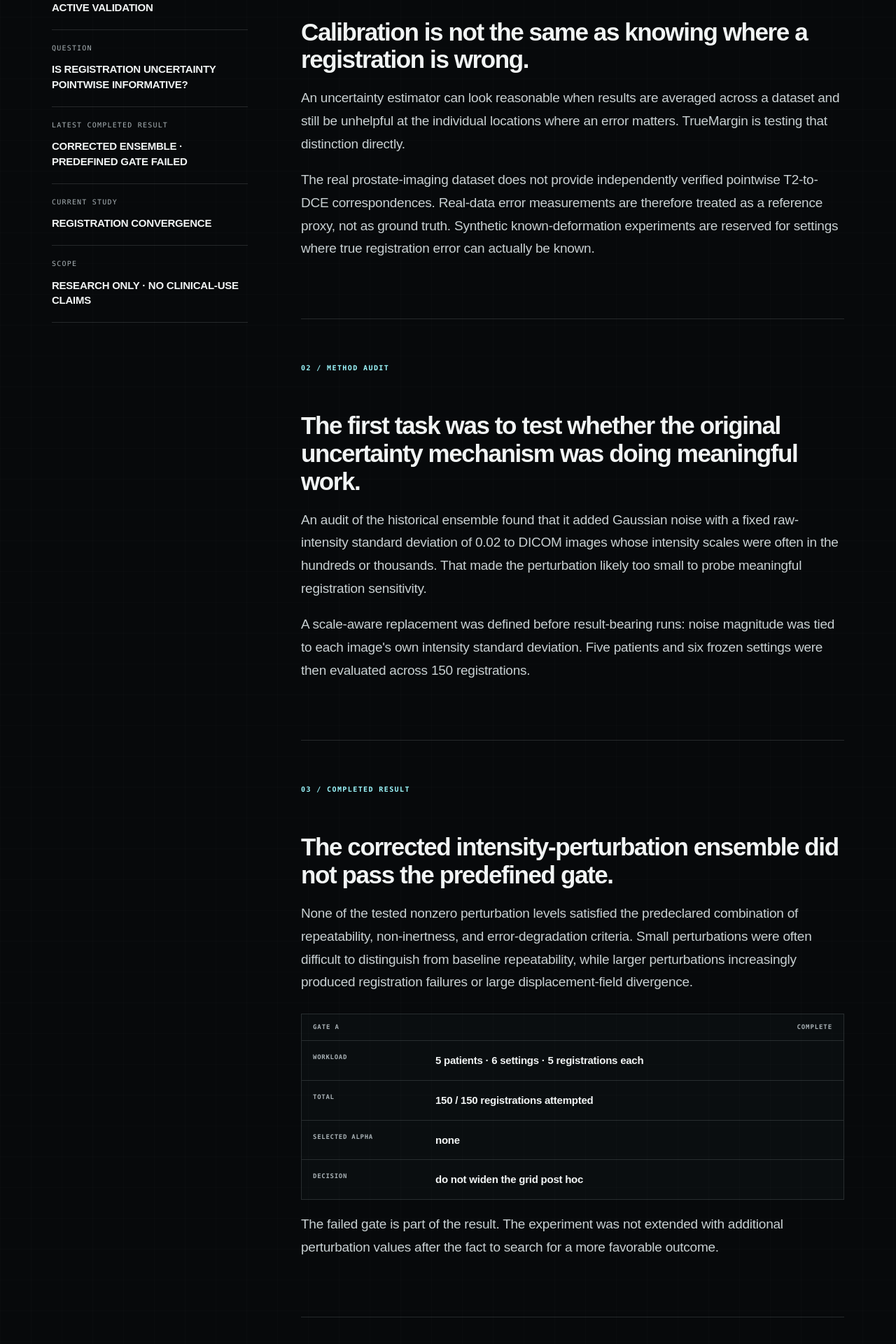
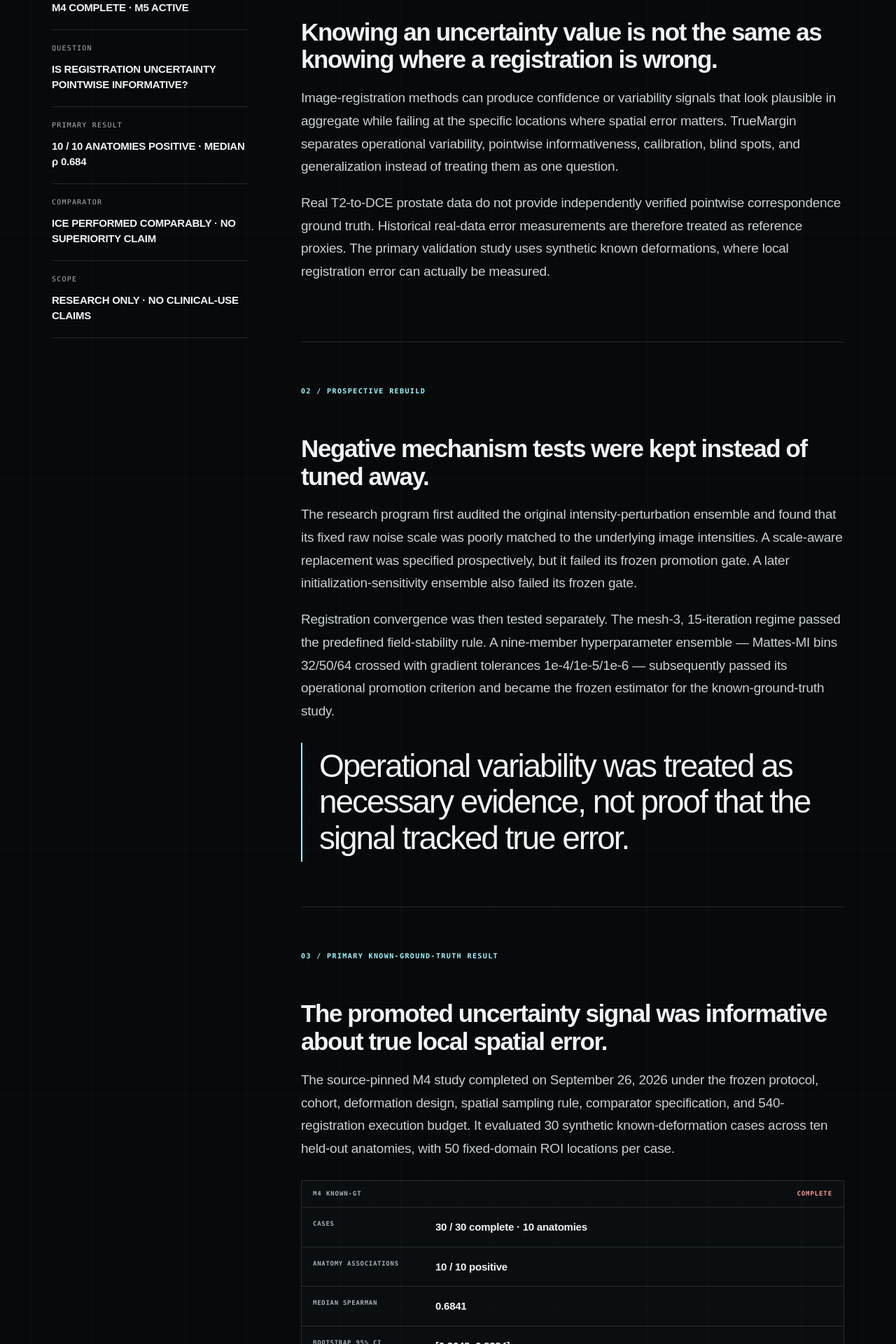
Before and after one commit to Kushrishi/kushrishi.com, a Next.js app: page /research/truemargin in a window 1280 px wide. Shown: the part 680-2600 px from the top of the page at 70% size. Built offline with nearby package versions, Linux system fonts and the light colour scheme.

Commit message:
Bring TrueMargin research page to M5 state

```diff
--- a/app/research/truemargin/page.tsx
+++ b/app/research/truemargin/page.tsx
@@ -2,7 +2,7 @@ import type { Metadata } from "next";
 import Link from "next/link";
 
 const researchDescription =
-  "Private medical-imaging research on whether registration uncertainty is actually informative about spatial registration error.";
+  "Medical-image-computing research on whether local registration uncertainty is informative about true local spatial error.";
 
 export const metadata: Metadata = {
   title: "TrueMargin | Kush Rishi",
@@ -28,215 +28,157 @@ export default function TrueMarginPage() {
   return (
     <main className="research-page">
       <header className="site-header compact-header">
-        <Link className="wordmark" href="/" prefetch={false}>
-          KR
-        </Link>
-
-        <Link className="back-link" href="/" prefetch={false}>
-          ← Index
-        </Link>
+        <Link className="wordmark" href="/" prefetch={false}>KR</Link>
+        <Link className="back-link" href="/" prefetch={false}>← Index</Link>
       </header>
 
       <section className="research-hero-page">
-        <div className="section-label">PROJECT 002 / PRIVATE RESEARCH / ACTIVE VALIDATION</div>
-
+        <div className="section-label">PROJECT 002 / PUBLIC RESEARCH / M5 ACTIVE</div>
         <h1>
           TRUE
           <br />
           <em>MARGIN.</em>
         </h1>
-
         <p className="hero-deck">
-          Medical-imaging research on a narrow question: when an image-registration method reports
-          uncertainty, does that uncertainty actually identify where the registration is wrong?
+          Medical-image-computing research asking whether local uncertainty from deformable image
+          registration actually contains useful information about true local spatial error.
         </p>
       </section>
 
       <section className="research-body">
         <aside className="research-sidebar">
-          <div>
-            <span>STATUS</span>
-            <strong>ACTIVE VALIDATION</strong>
-          </div>
-
-          <div>
-            <span>QUESTION</span>
-            <strong>IS REGISTRATION UNCERTAINTY POINTWISE INFORMATIVE?</strong>
-          </div>
-
-          <div>
-            <span>LATEST COMPLETED RESULT</span>
-            <strong>CORRECTED ENSEMBLE · PREDEFINED GATE FAILED</strong>
-          </div>
-
-          <div>
-            <span>CURRENT STUDY</span>
-            <strong>REGISTRATION CONVERGENCE</strong>
-          </div>
-
-          <div>
-            <span>SCOPE</span>
-            <strong>RESEARCH ONLY · NO CLINICAL-USE CLAIMS</strong>
-          </div>
+          <div><span>STATUS</span><strong>M4 COMPLETE · M5 ACTIVE</strong></div>
+          <div><span>QUESTION</span><strong>IS REGISTRATION UNCERTAINTY POINTWISE INFORMATIVE?</strong></div>
+          <div><span>PRIMARY RESULT</span><strong>10 / 10 ANATOMIES POSITIVE · MEDIAN ρ 0.684</strong></div>
+          <div><span>COMPARATOR</span><strong>ICE PERFORMED COMPARABLY · NO SUPERIORITY CLAIM</strong></div>
+          <div><span>SCOPE</span><strong>RESEARCH ONLY · NO CLINICAL-USE CLAIMS</strong></div>
         </aside>
 
         <div className="research-copy">
           <section className="research-block" id="problem">
             <div className="research-block-index">01 / PROBLEM</div>
-
-            <h2>Calibration is not the same as knowing where a registration is wrong.</h2>
-
+            <h2>Knowing an uncertainty value is not the same as knowing where a registration is wrong.</h2>
             <p>
-              An uncertainty estimator can look reasonable when results are averaged across a
-              dataset and still be unhelpful at the individual locations where an error matters.
-              TrueMargin is testing that distinction directly.
+              Image-registration methods can produce confidence or variability signals that look
+              plausible in aggregate while failing at the specific locations where spatial error
+              matters. TrueMargin separates operational variability, pointwise informativeness,
+              calibration, blind spots, and generalization instead of treating them as one question.
             </p>
-
             <p>
-              The real prostate-imaging dataset does not provide independently verified pointwise
-              T2-to-DCE correspondences. Real-data error measurements are therefore treated as a
-              reference proxy, not as ground truth. Synthetic known-deformation experiments are
-              reserved for settings where true registration error can actually be known.
+              Real T2-to-DCE prostate data do not provide independently verified pointwise
+              correspondence ground truth. Historical real-data error measurements are therefore
+              treated as reference proxies. The primary validation study uses synthetic known
+              deformations, where local registration error can actually be measured.
             </p>
           </section>
 
-          <section className="research-block" id="audit">
-            <div className="research-block-index">02 / METHOD AUDIT</div>
+          <section className="research-block" id="rebuild">
+            <div className="research-block-index">02 / PROSPECTIVE REBUILD</div>
+            <h2>Negative mechanism tests were kept instead of tuned away.</h2>
+            <p>
+              The research program first audited the original intensity-perturbation ensemble and
+              found that its fixed raw noise scale was poorly matched to the underlying image
+              intensities. A scale-aware replacement was specified prospectively, but it failed its
+              frozen promotion gate. A later initialization-sensitivity ensemble also failed its
+              frozen gate.
+            </p>
+            <p>
+              Registration convergence was then tested separately. The mesh-3, 15-iteration regime
+              passed the predefined field-stability rule. A nine-member hyperparameter ensemble —
+              Mattes-MI bins 32/50/64 crossed with gradient tolerances 1e-4/1e-5/1e-6 — subsequently
+              passed its operational promotion criterion and became the frozen estimator for the
+              known-ground-truth study.
+            </p>
+            <blockquote>
+              Operational variability was treated as necessary evidence, not proof that the signal tracked true error.
+            </blockquote>
+          </section>
 
-            <h2>The first task was to test whether the original uncertainty mechanism was doing meaningful work.</h2>
-
+          <section className="research-block" id="known-gt">
+            <div className="research-block-index">03 / PRIMARY KNOWN-GROUND-TRUTH RESULT</div>
+            <h2>The promoted uncertainty signal was informative about true local spatial error.</h2>
             <p>
-              An audit of the historical ensemble found that it added Gaussian noise with a fixed
-              raw-intensity standard deviation of 0.02 to DICOM images whose intensity scales were
-              often in the hundreds or thousands. That made the perturbation likely too small to
-              probe meaningful registration sensitivity.
+              The source-pinned M4 study completed on September 26, 2026 under the frozen protocol,
+              cohort, deformation design, spatial sampling rule, comparator specification, and
+              540-registration execution budget. It evaluated 30 synthetic known-deformation cases
+              across ten held-out anatomies, with 50 fixed-domain ROI locations per case.
             </p>
-
+            <div className="experiment-panel">
+              <div className="experiment-head"><span>M4 KNOWN-GT</span><strong>COMPLETE</strong></div>
+              <div className="experiment-row"><span>CASES</span><b>30 / 30 complete · 10 anatomies</b></div>
+              <div className="experiment-row"><span>ANATOMY ASSOCIATIONS</span><b>10 / 10 positive</b></div>
+              <div className="experiment-row"><span>MEDIAN SPEARMAN</span><b>0.6841</b></div>
+              <div className="experiment-row"><span>BOOTSTRAP 95% CI</span><b>[0.3048, 0.8284]</b></div>
+              <div className="experiment-row"><span>ONE-SIDED SIGN TEST</span><b>p = 0.0009766</b></div>
+            </div>
             <p>
-              A scale-aware replacement was defined before result-bearing runs: noise magnitude was
-              tied to each image&apos;s own intensity standard deviation. Five patients and six frozen
-              settings were then evaluated across 150 registrations.
+              The bounded conclusion is that, in this frozen synthetic known-deformation study,
+              larger hyperparameter-ensemble spread tended to rank locations with larger true local
+              registration error. The result does not establish numerical calibration, clinical
+              validity, or external-dataset generalization.
             </p>
           </section>
 
-          <section className="research-block" id="gate-a">
-            <div className="research-block-index">03 / COMPLETED RESULT</div>
+          <section className="research-block" id="comparators">
+            <div className="research-block-index">04 / COMPARATOR BOUNDARY</div>
+            <h2>The strongest comparator prevents a universal method-superiority claim.</h2>
+            <p>
+              The prospectively frozen comparator suite included inverse-consistency error (ICE),
+              same-modality post-registration residual, and Jacobian deviation. Median anatomy-level
+              Spearman association was 0.7203 for ICE, 0.2851 for residual, and 0.1689 for Jacobian
+              deviation, versus 0.6841 for the target sigma.
+            </p>
+            <p>
+              Paired anatomy-level bootstrap intervals support stronger rank informativeness for the
+              target sigma than the residual and Jacobian-deviation comparators in this study. The
+              target-minus-ICE interval crosses zero, so the evidence does <strong>not</strong>
+              establish superiority over inverse-consistency error.
+            </p>
+            <blockquote>
+              The useful result is comparative evidence about local quality signals — not a manufactured single winner.
+            </blockquote>
+          </section>
 
-            <h2>The corrected intensity-perturbation ensemble did not pass the predefined gate.</h2>
-
+          <section className="research-block" id="current">
+            <div className="research-block-index">05 / CURRENT MILESTONE</div>
+            <h2>M5 asks where the signal fails, not whether the headline correlation can be made larger.</h2>
             <p>
-              None of the tested nonzero perturbation levels satisfied the predeclared combination
-              of repeatability, non-inertness, and error-degradation criteria. Small perturbations
-              were often difficult to distinguish from baseline repeatability, while larger
-              perturbations increasingly produced registration failures or large displacement-field
-              divergence.
+              The current work is anatomy-aware comparator, blind-spot, and failure analysis using
+              the frozen M4 outputs. High-error / low-reported-uncertainty cases, invalid comparator
+              cases, and weak-anatomy behavior are preserved rather than filtered away.
             </p>
-
-            <div className="experiment-panel">
-              <div className="experiment-head">
-                <span>GATE A</span>
-                <strong>COMPLETE</strong>
-              </div>
-
-              <div className="experiment-row">
-                <span>WORKLOAD</span>
-                <b>5 patients · 6 settings · 5 registrations each</b>
-              </div>
-
-              <div className="experiment-row">
-                <span>TOTAL</span>
-                <b>150 / 150 registrations attempted</b>
-              </div>
-
-              <div className="experiment-row">
-                <span>SELECTED ALPHA</span>
-                <b>none</b>
-              </div>
-
-              <div className="experiment-row">
-                <span>DECISION</span>
-                <b>do not widen the grid post hoc</b>
-              </div>
-            </div>
-
             <p>
-              The failed gate is part of the result. The experiment was not extended with additional
-              perturbation values after the fact to search for a more favorable outcome.
+              Calibration remains a separate downstream question. Any robustness study must be
+              frozen before its result-bearing execution, and external generalization requires a
+              genuinely independent substrate.
             </p>
           </section>
 
-          <section className="research-block" id="current">
-            <div className="research-block-index">04 / CURRENT STUDY</div>
-
-            <h2>Before testing another uncertainty mechanism, the registration itself has to be stable enough.</h2>
-
-            <p>
-              Gate A produced enough failures and divergence to raise a more basic question: are the
-              uncertainty experiments measuring sensitivity to meaningful perturbations, or partly
-              measuring optimizer instability?
-            </p>
-
-            <p>
-              The current experiment varies only the registration iteration budget while keeping the
-              rest of the mesh-3 registration regime fixed. Budgets of 15, 30, 60, and 100 iterations
-              are tested with five repeated registrations for each of five patients. The 100-iteration
-              regime is the reference, giving a frozen 100-registration study.
-            </p>
-
-            <blockquote>
-              Proxy error is recorded descriptively, but it is not allowed to choose the iteration budget.
-            </blockquote>
-          </section>
-
           <section className="research-block" id="technical">
-            <div className="research-block-index">05 / TECHNICAL SNAPSHOT</div>
-
-            <h2>Designed around prospective decisions and reproducible evidence.</h2>
-
+            <div className="research-block-index">06 / TECHNICAL SNAPSHOT</div>
+            <h2>Built around prospective decisions and reproducible evidence.</h2>
             <div className="method-grid technical-grid">
-              <div>
-                <span>DATA</span>
-                <strong>Public prostate imaging</strong>
-                <p>Patient-level T2/DCE registration experiments with explicit data provenance.</p>
-              </div>
-
-              <div>
-                <span>REGISTRATION</span>
-                <strong>Deformable image registration</strong>
-                <p>Repeated registrations and displacement-field comparisons under frozen settings.</p>
-              </div>
-
-              <div>
-                <span>UNCERTAINTY</span>
-                <strong>Repeatability and calibration</strong>
-                <p>Aggregate behavior is kept separate from pointwise informativeness.</p>
-              </div>
-
-              <div>
-                <span>VALIDATION</span>
-                <strong>Real proxy + synthetic known deformation</strong>
-                <p>Ground-truth language is reserved for experiments where the deformation is known.</p>
-              </div>
+              <div><span>DATA</span><strong>Public prostate imaging</strong><p>Explicit acquisition provenance and held-out anatomy evaluation.</p></div>
+              <div><span>REGISTRATION</span><strong>Deformable B-spline registration</strong><p>Repeated controlled registrations and displacement-field analysis.</p></div>
+              <div><span>VALIDATION</span><strong>Synthetic known deformation</strong><p>Ground-truth language is reserved for settings where the deformation is known.</p></div>
+              <div><span>REPRODUCIBILITY</span><strong>Frozen protocols · hashes · CI</strong><p>Result-bearing source, inputs, workflow evidence, and claim boundaries are recorded publicly.</p></div>
             </div>
           </section>
 
-          <section className="research-block" id="next">
-            <div className="research-block-index">06 / NEXT</div>
-
-            <h2>The next uncertainty experiment depends on the convergence result.</h2>
-
+          <section className="research-block" id="scope">
+            <div className="research-block-index">07 / SCOPE + CODE</div>
+            <h2>The evidence is public; the claims stay narrow.</h2>
             <p>
-              If a stable registration regime is established, the next uncertainty mechanism will
-              be specified before its results are observed. Candidate directions include controlled
-              initialization or registration-parameter perturbations, followed by sensitivity checks,
-              synthetic known-deformation experiments, final cohort analysis, and manuscript
-              reconciliation.
+              TrueMargin currently supports a positive pointwise-rank-informativeness result for one
+              frozen estimator in one controlled known-deformation study. It does not currently
+              establish numerical calibration, superiority over ICE, external generalization,
+              clinical usefulness, or a completed publication.
             </p>
-
             <p>
-              TrueMargin remains private while the methodology is still being tested. The project
-              currently makes no clinical-performance, diagnostic, or deployment claims.
+              The public repository contains the current protocols, claims ledger, result record,
+              implementation, tests, provenance, and roadmap.
             </p>
+            <a className="text-link" href="https://github.com/Kushrishi/truemargin" target="_blank" rel="noreferrer">View repository →</a>
           </section>
         </div>
       </section>
```
